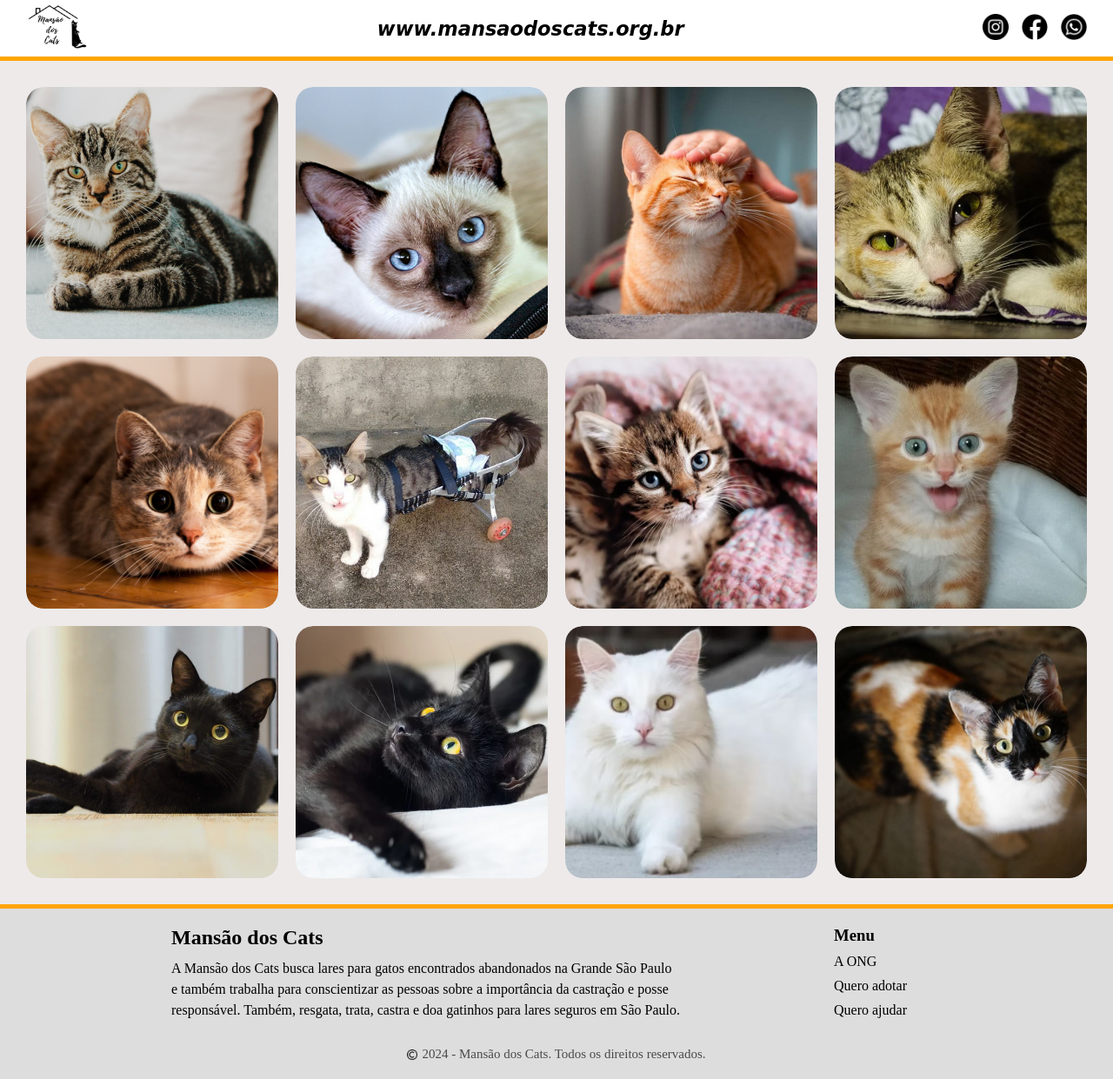
After one commit to lucas-souza04/mansao-dos-gatos, a PHP site: page /adotar.php in a window 1280 px wide. The commit adds this page. Shown: the whole page at 87% size. Run offline with PHP 8.4, Linux system fonts and the light colour scheme.

Commit message:
alterações de front

```diff
--- /dev/null
+++ b/adotar.php
@@ -0,0 +1,67 @@
+<!DOCTYPE html>
+<html lang="en">
+<head>
+    <meta charset="UTF-8">
+    <meta name="viewport" content="width=device-width, initial-scale=1.0">
+    <title>Galeria</title>
+    <link rel="stylesheet" href="styles/adotar.css">
+</head>
+<body>
+    <header>
+        <div class="top-bar">
+            <a href="index.php">
+                <img src="assets/logo.png" alt="Logo" class="logo">
+            </a>
+            <h2><a href="index.php">www.mansaodoscats.org.br</a></h2>
+            <div class="social-icons">
+                <a href="https://www.instagram.com/mansaodoscats/" target="_blank"><img src="assets/instagram.png"
+                        alt="Instagram"></a>
+                <a href="https://www.facebook.com/mansaodoscats?locale=pt_BR" target="_blank"><img
+                        src="assets/facebook.png" alt="Facebook"></a>
+                <a href="https://wa.me" target="_blank"><img src="assets/whatsapp.png" alt="WhatsApp"></a>
+            </div>
+        </div>
+    </header>
+
+    <main>
+        <div class="container">
+            <div class="box"><img src="assets/imagem1.jpg" alt="Imagem 1"></div>
+            <div class="box"><img src="assets/imagem2.jpg" alt="Imagem 2"></div>
+            <div class="box"><img src="assets/imagem3.jpg" alt="Imagem 3"></div>
+            <div class="box"><img src="assets/imagem4.jpg" alt="Imagem 4"></div>
+            <div class="box"><img src="assets/imagem5.jpg" alt="Imagem 5"></div>
+            <div class="box"><img src="assets/imagem6.png" alt="Imagem 6"></div>
+            <div class="box"><img src="assets/imagem7.png" alt="Imagem 7"></div>
+            <div class="box"><img src="assets/imagem8.jpg" alt="Imagem 8"></div>
+            <div class="box"><img src="assets/imagem9.jpg" alt="Imagem 9"></div>
+            <div class="box"><img src="assets/imagem10.png" alt="Imagem 10"></div>
+            <div class="box"><img src="assets/imagem11.png" alt="Imagem 11"></div>
+            <div class="box"><img src="assets/imagem12.jpg" alt="Imagem 12"></div>
+        </div>
+    </main>
+
+    <section class="info">
+        <div class="top-section">
+            <div class="text-section">
+                <h2>Mansão dos Cats</h2>
+                <div class="description">
+                    <p>A Mansão dos Cats busca lares para gatos encontrados abandonados na Grande São Paulo<br>e
+                        também trabalha para conscientizar as pessoas sobre a importância da castração e
+                        posse<br>responsável. Também, resgata, trata, castra e doa gatinhos para lares seguros em
+                        São Paulo.</p>
+                </div>
+            </div>
+            <div class="menu-section">
+                <h3>Menu</h3>
+                <div class="menu-buttons">
+                    <a href="ong.php" class="menu-button">A ONG</a>
+                    <a href="adotar.php" class="menu-button">Quero adotar</a>
+                    <a href="ajudar.php" class="menu-button">Quero ajudar</a>
+                </div>
+            </div>
+        </div>
+        <p class="copyright"><img src="assets/copyright.png" alt="Copyright">2024 - Mansão dos Cats. Todos os
+            direitos reservados.</p>
+    </section>
+</body>
+</html>
--- a/ong.php
+++ b/ong.php
@@ -63,7 +63,7 @@
                 <img src="assets/evento3.jpeg" alt="Evento 3">
             </div>
         </section>
-
+    </main>
         <section class="info">
             <div class="top-section">
                 <div class="text-section">
@@ -86,7 +86,5 @@
             </div>
             <p class="copyright"><img src="assets/copyright.png" alt="Copyright">2024 - Mansão dos Cats. Todos os direitos reservados.</p>
         </section>
-    </main>
-    </main>
 </body>
 </html>
--- /dev/null
+++ b/styles/adotar.css
@@ -0,0 +1,136 @@
+* {
+    box-sizing: border-box;
+    margin: 0;
+    padding: 0;
+}
+
+.top-bar {
+    display: flex;
+    justify-content: space-between;
+    align-items: center;
+    padding: 30px;
+    font-family: cursive;
+    font-style: italic;
+    font-size: 15px;
+    color: black;
+    height: 70px;
+    position: relative;
+    border-bottom: 5px solid orange;
+    background-color: white;
+}
+
+.logo {
+    width: 70px;
+    height: auto;
+}
+
+.top-bar p {
+    margin: 0;
+    font-size: 20px;
+}
+
+.top-bar h2 a {
+    color: black;
+    text-decoration: none;
+}
+
+.social-icons img {
+    width: 30px;
+    margin-left: 10px;
+}
+
+body {
+    background-color: #eeeaea;
+    margin: 0;
+}
+
+main {
+    margin: 20px;
+    padding: 10px;
+    border-radius: 10px;
+}
+
+.container {
+    display: grid;
+    grid-template-columns: repeat(4, 1fr);
+    gap: 20px;
+}
+
+.box {
+    aspect-ratio: 1 / 1;
+    overflow: hidden;
+    position: relative;
+    border-radius: 20px;
+}
+
+.box img {
+    width: 100%;
+    height: 100%;
+    object-fit: cover;
+    border-radius: 20px;
+}
+
+
+.info {
+    padding: 20px;
+    background-color: #dddddd;
+    border-top: 5px solid orange;
+    margin-top: 0;
+}
+
+.top-section {
+    display: flex;
+    justify-content: space-evenly;
+    width: 100%;
+    max-width: 1200px;
+    margin-bottom: 20px;
+    color: #000000;
+}
+
+.text-section h2 {
+    margin: 0;
+    font-weight: bold;
+}
+
+.description p {
+    margin: 10px 0;
+    line-height: 1.5;
+}
+
+.menu-section h3 {
+    font-weight: bold;
+    margin: 0;
+}
+
+.menu-buttons {
+    display: flex;
+    flex-direction: column;
+    gap: 10px;
+    margin-top: 10px;
+}
+
+.menu-button {
+    text-decoration: none;
+    color: #000000;
+}
+
+.menu-button:hover {
+    color: #555;
+}
+
+.copyright {
+    position: relative;
+    margin-top: 10px;
+    font-size: 15px;
+    color: #4b4848;
+    display: flex;
+    align-items: center;
+    justify-content: center;
+    width: 100%;
+}
+
+.copyright img {
+    width: 12px;
+    height: auto;
+    margin-right: 5px;
+}
--- a/styles/ajudar.css
+++ b/styles/ajudar.css
@@ -39,7 +39,7 @@
 }
 
 main {
-    background-color: #dddddd;
+    background-color: #eeeaea;
     padding: 20px;
 }
 
--- a/styles/ong.css
+++ b/styles/ong.css
@@ -98,6 +98,7 @@ main {
 .imagens-galeria {
     display: flex;
     justify-content: space-between;
+    border-bottom: 10px solid #ffffff;
 }
 
 .imagens-galeria img {
```
Also changed, not shown: index.php (+2 -16 lines), styles/index.css (+18 -26 lines), assets/imagem1.jpg (added), assets/imagem10.png (added), assets/imagem11.png (added), assets/imagem12.jpg (added), assets/imagem2.jpg (added), assets/imagem3.jpg (added), assets/imagem4.jpg (added), assets/imagem5.jpg (added), assets/imagem6.png (added), assets/imagem7.png (added), assets/imagem8.jpg (added), assets/imagem9.jpg (added).
